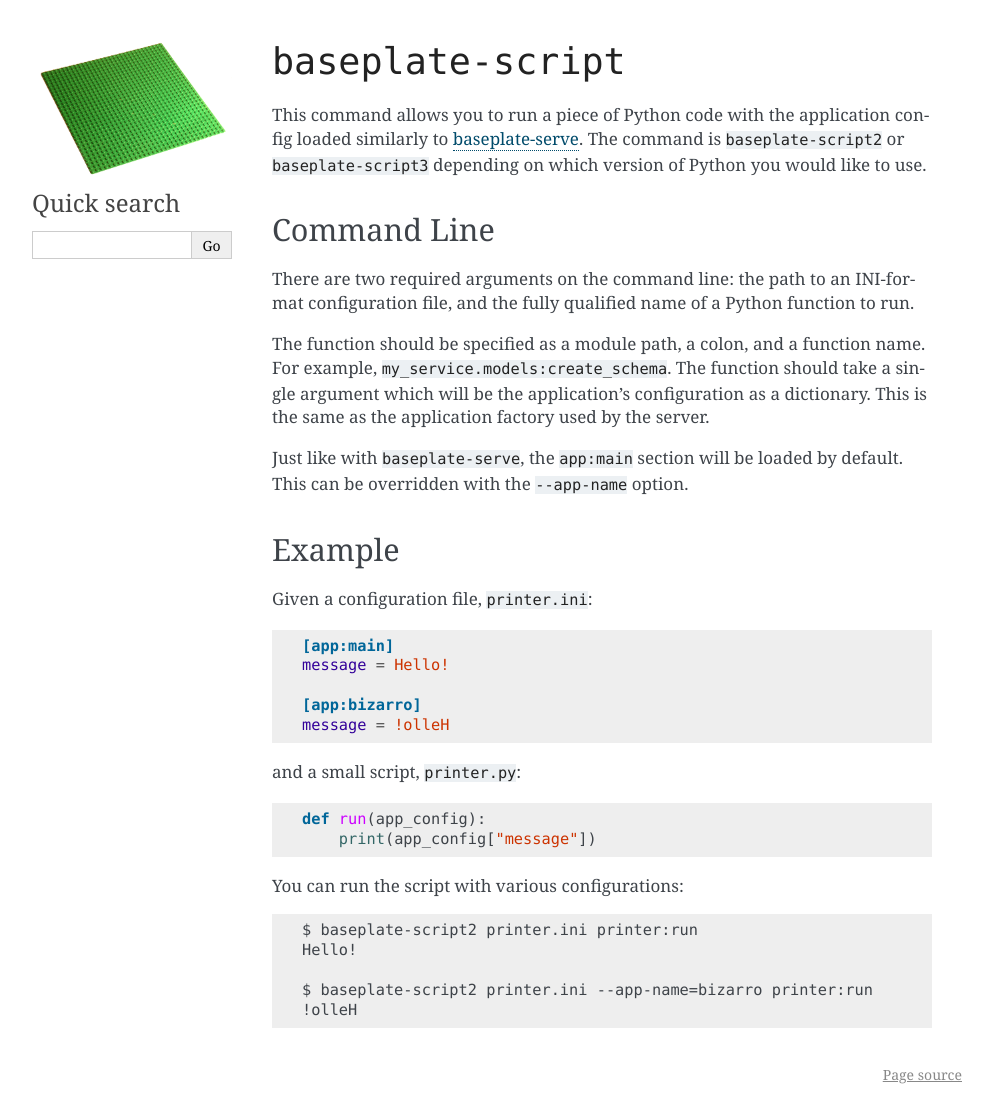
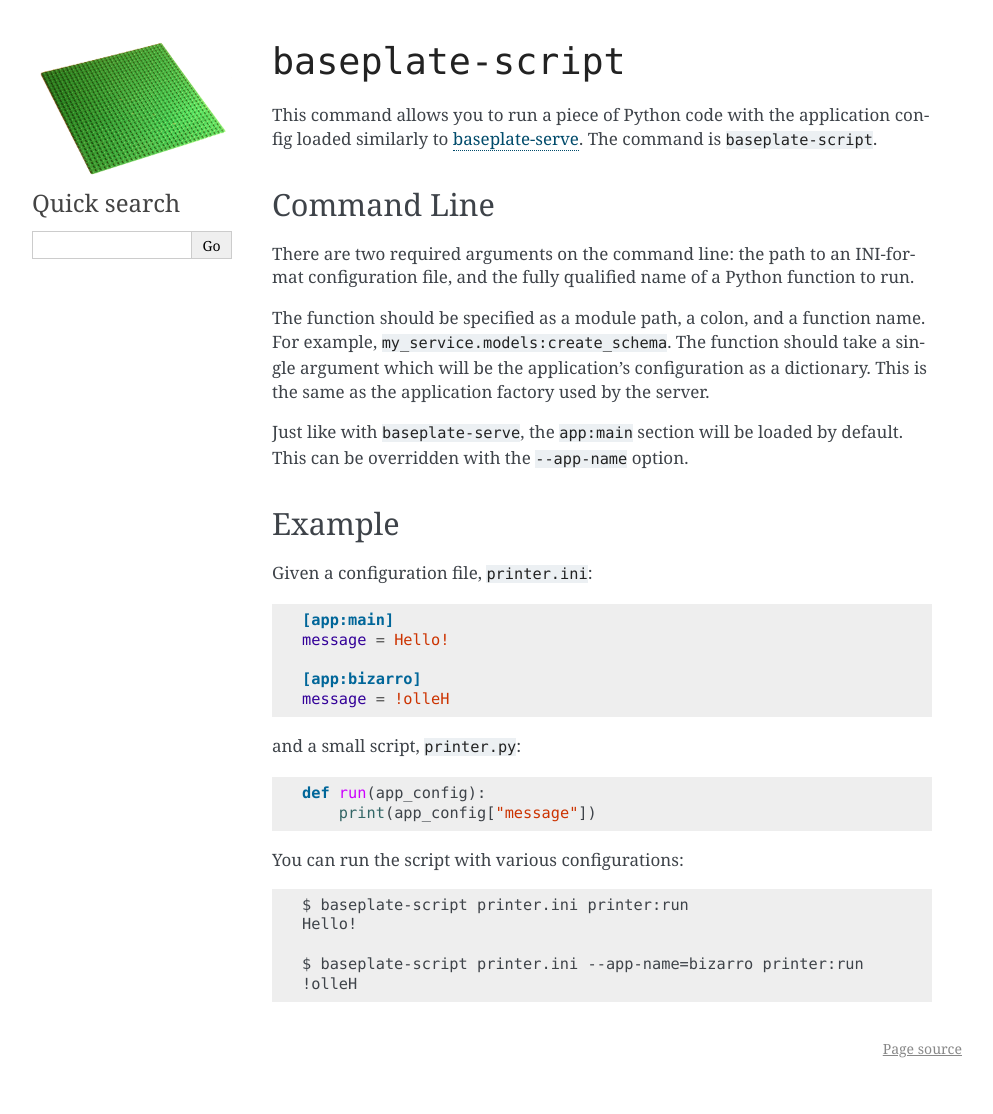
Before and after one commit to reddit/baseplate.py, a Sphinx documentation site: the page built from docs/cli/script.rst, in a window 1280 px wide. Shown: the whole page, without its empty margins (148-1141 px from the left). Built offline with Sphinx 7.4.7, drawn with Linux system fonts in a browser that asks for light colours; after the commit the page ends 1088 px from its top, so only the background shows below that.

Commit message:
Update baseplate scripts to not be version specific
Rather than installing version-specific baseplate scripts, this moves
to a central baseplate-<script-name> format so interfacing with
these scripts can be the same across Python version installations.

For Debian packages, we still include version-specific scripts to
allow Python2-baseplate and Python3-baseplate to be installed on the same system.

```diff
--- a/docs/cli/healthcheck.rst
+++ b/docs/cli/healthcheck.rst
@@ -13,11 +13,11 @@ service to check (``thrift`` or ``wsgi``) and the endpoint to connect to.
 
 For example, to check a Thrift-based service listening on port 9090::
 
-   baseplate-healthcheck2 thrift 127.0.0.1:9090
+   baseplate-healthcheck thrift 127.0.0.1:9090
 
 or a WSGI (HTTP) service listening on a UNIX domain socket::
 
-   baseplate-healthcheck2 wsgi /run/myservice.sock
+   baseplate-healthcheck wsgi /run/myservice.sock
 
 Results
 -------
--- a/docs/cli/script.rst
+++ b/docs/cli/script.rst
@@ -3,8 +3,7 @@
 
 This command allows you to run a piece of Python code with the application
 config loaded similarly to `baseplate-serve`_. The command is
-``baseplate-script2`` or ``baseplate-script3`` depending on which version of
-Python you would like to use.
+``baseplate-script``.
 
 .. _baseplate-serve: serve.html
 
@@ -46,8 +45,8 @@ You can run the script with various configurations:
 
 .. code-block:: text
 
-   $ baseplate-script2 printer.ini printer:run
+   $ baseplate-script printer.ini printer:run
    Hello!
 
-   $ baseplate-script2 printer.ini --app-name=bizarro printer:run
+   $ baseplate-script printer.ini --app-name=bizarro printer:run
    !olleH
--- a/docs/cli/serve.rst
+++ b/docs/cli/serve.rst
@@ -2,8 +2,7 @@
 ===================
 
 Baseplate comes with a simple Gevent-based server for both Thrift and WSGI
-applications called ``baseplate-serve2`` or ``baseplate-serve3`` depending
-on which version of Python you would like to use.
+applications called ``baseplate-serve``.
 
 Configuration
 -------------
--- a/docs/cli/tshell.rst
+++ b/docs/cli/tshell.rst
@@ -3,8 +3,7 @@
 
 This command allows you to run an interactive Python shell for a Thrift service
 with the application config and context loaded. The command is
-``baseplate-tshell2`` or ``baseplate-tshell3`` depending on which version of
-Python you would like to use.
+``baseplate-tshell``.
 
 HTTP services can use Pyramid's pshell_ in order to get an interactive shell.
 
```
Also changed, not shown: other parts of docs/cli/serve.rst (+1 -1 lines), setup.py (+4 -8 lines), 2 other files.
